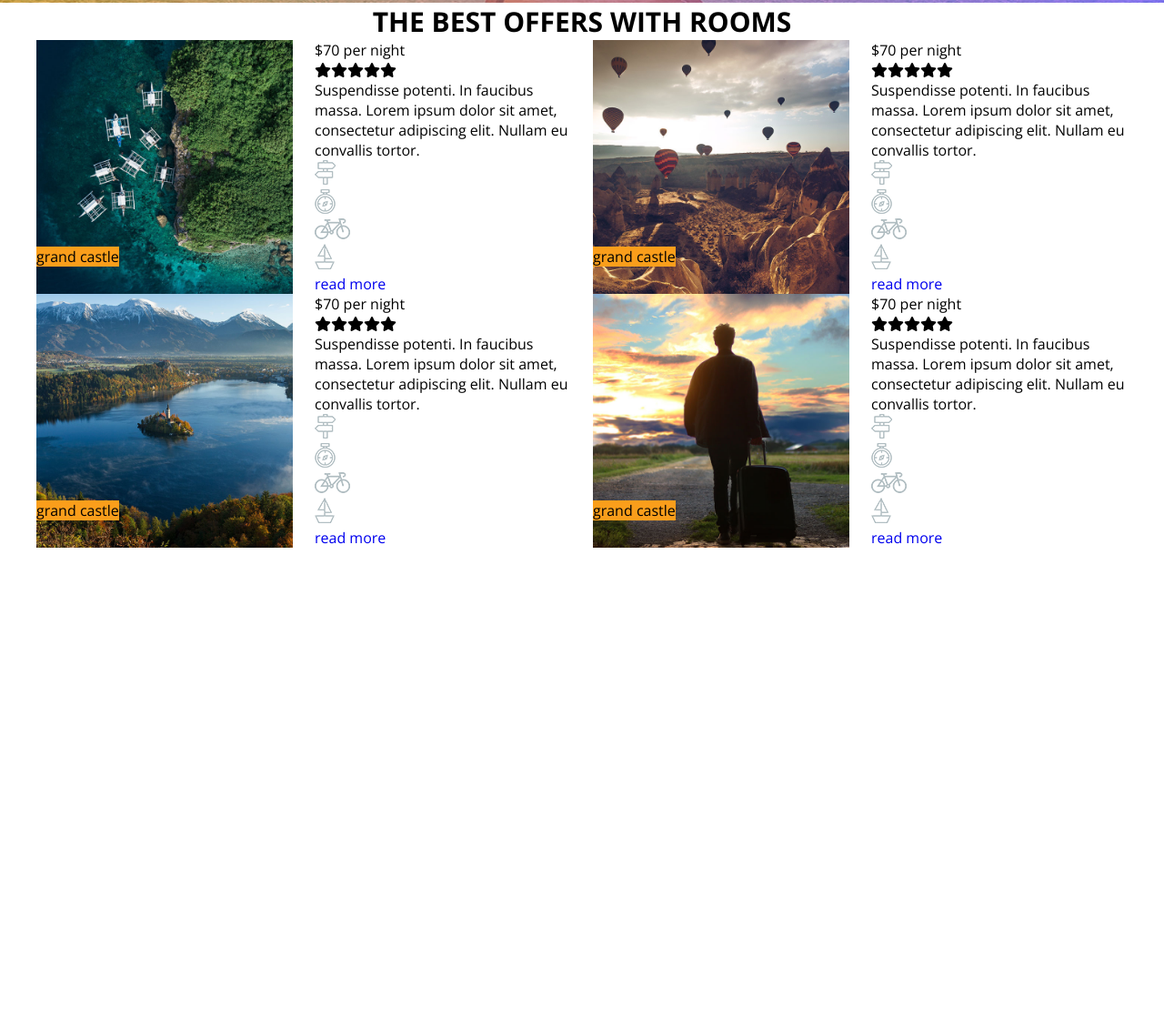
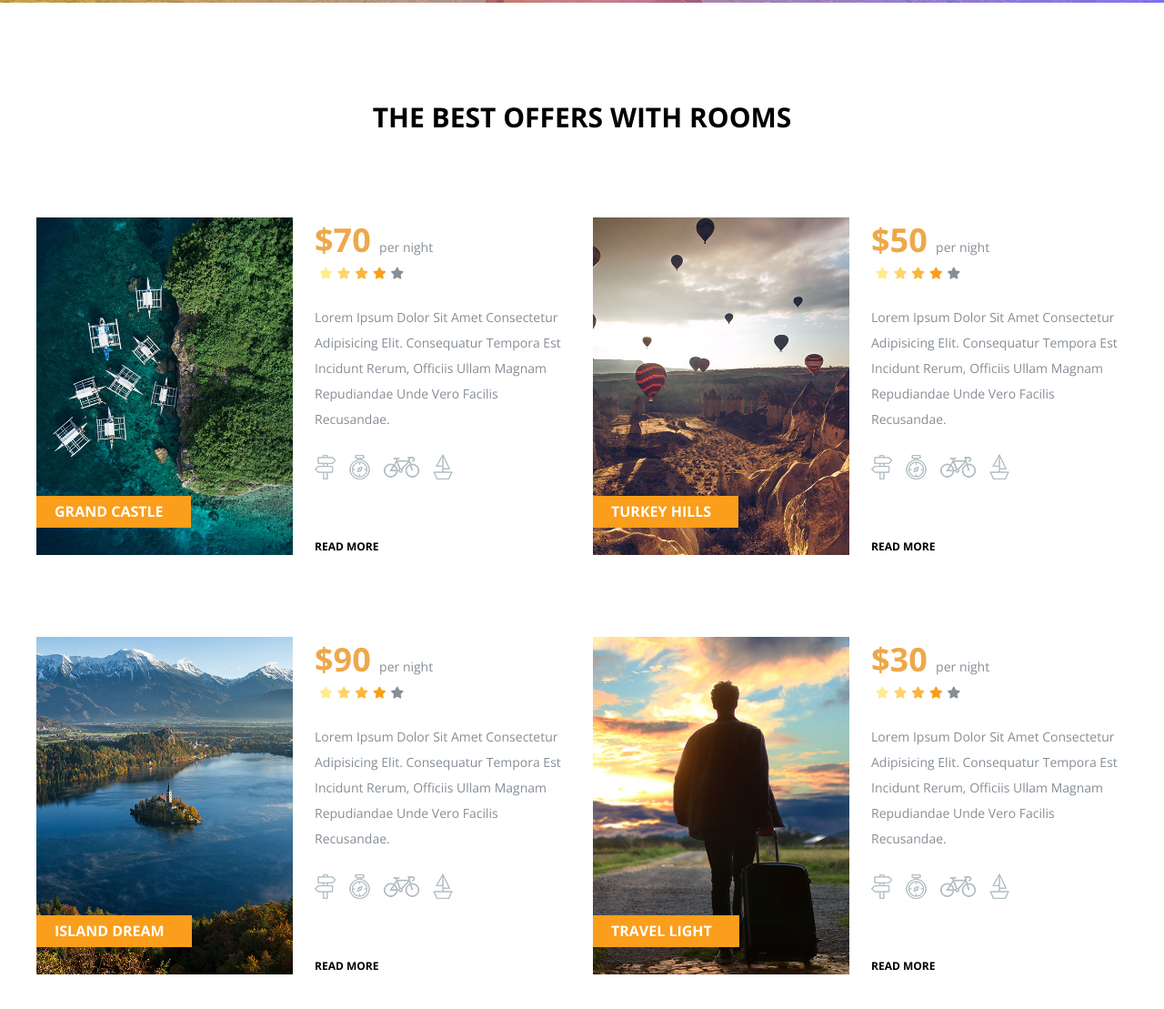
Before and after one commit to Vvilainess/travelix-clone, a website: page index.html in a window 1280 px wide. Shown: the part 2450-3559 px from the top of the page at 91% size. Before the commit the page ends 3052 px from the top, so only its background shows below. Drawn offline with nearby package versions, Linux system fonts and the light colour scheme.

Commit message:
edit offers section

```diff
--- a/index.html
+++ b/index.html
@@ -646,7 +646,7 @@
                                             "
                                         ></div>
                                         <div class="offers-name">
-                                            grand castle
+                                            <a href="#">grand castle</a>
                                         </div>
                                     </div>
                                 </div>
@@ -655,7 +655,7 @@
                                         <div class="offers-price">
                                             $70 <span>per night</span>
                                         </div>
-                                        <div class="offer-rating">
+                                        <div class="offers-rating">
                                             <i class="fas fa-star"></i
                                             ><i class="fas fa-star"></i
                                             ><i class="fas fa-star"></i
@@ -663,13 +663,17 @@
                                             ><i class="fas fa-star"></i>
                                         </div>
                                         <p class="offers-text">
-                                            Suspendisse potenti. In faucibus
-                                            massa. Lorem ipsum dolor sit amet,
-                                            consectetur adipiscing elit. Nullam
-                                            eu convallis tortor.
+                                            Lorem ipsum dolor sit amet
+                                            consectetur adipisicing elit.
+                                            Consequatur tempora est incidunt
+                                            rerum, officiis ullam magnam
+                                            repudiandae unde vero facilis
+                                            recusandae.
                                         </p>
                                         <div class="offers-icons">
-                                            <ul class="offers-icons-list">
+                                            <ul
+                                                class="offers-icons-list d-flex items-center"
+                                            >
                                                 <li class="offers-icon-item">
                                                     <img
                                                         src="./assets/images/post.png"
@@ -716,16 +720,16 @@
                                             "
                                         ></div>
                                         <div class="offers-name">
-                                            grand castle
+                                            <a href="#">turkey hills</a>
                                         </div>
                                     </div>
                                 </div>
                                 <div class="col l-6">
                                     <div class="offers-content">
                                         <div class="offers-price">
-                                            $70 <span>per night</span>
+                                            $50 <span>per night</span>
                                         </div>
-                                        <div class="offer-rating">
+                                        <div class="offers-rating">
                                             <i class="fas fa-star"></i
                                             ><i class="fas fa-star"></i
                                             ><i class="fas fa-star"></i
@@ -733,13 +737,17 @@
                                             ><i class="fas fa-star"></i>
                                         </div>
                                         <p class="offers-text">
-                                            Suspendisse potenti. In faucibus
-                                            massa. Lorem ipsum dolor sit amet,
-                                            consectetur adipiscing elit. Nullam
-                                            eu convallis tortor.
+                                            Lorem ipsum dolor sit amet
+                                            consectetur adipisicing elit.
+                                            Consequatur tempora est incidunt
+                                            rerum, officiis ullam magnam
+                                            repudiandae unde vero facilis
+                                            recusandae.
                                         </p>
                                         <div class="offers-icons">
-                                            <ul class="offers-icons-list">
+                                            <ul
+                                                class="offers-icons-list d-flex items-center"
+                                            >
                                                 <li class="offers-icon-item">
                                                     <img
                                                         src="./assets/images/post.png"
@@ -788,16 +796,16 @@
                                             "
                                         ></div>
                                         <div class="offers-name">
-                                            grand castle
+                                            <a href="#">island dream</a>
                                         </div>
                                     </div>
                                 </div>
                                 <div class="col l-6">
                                     <div class="offers-content">
                                         <div class="offers-price">
-                                            $70 <span>per night</span>
+                                            $90 <span>per night</span>
                                         </div>
-                                        <div class="offer-rating">
+                                        <div class="offers-rating">
                                             <i class="fas fa-star"></i
                                             ><i class="fas fa-star"></i
                                             ><i class="fas fa-star"></i
@@ -805,13 +813,17 @@
                                             ><i class="fas fa-star"></i>
                                         </div>
                                         <p class="offers-text">
-                                            Suspendisse potenti. In faucibus
-                                            massa. Lorem ipsum dolor sit amet,
-                                            consectetur adipiscing elit. Nullam
-                                            eu convallis tortor.
+                                            Lorem ipsum dolor sit amet
+                                            consectetur adipisicing elit.
+                                            Consequatur tempora est incidunt
+                                            rerum, officiis ullam magnam
+                                            repudiandae unde vero facilis
+                                            recusandae.
                                         </p>
                                         <div class="offers-icons">
-                                            <ul class="offers-icons-list">
+                                            <ul
+                                                class="offers-icons-list d-flex items-center"
+                                            >
                                                 <li class="offers-icon-item">
                                                     <img
                                                         src="./assets/images/post.png"
@@ -858,16 +870,16 @@
                                             "
                                         ></div>
                                         <div class="offers-name">
-                                            grand castle
+                                            <a href="#">travel light</a>
                                         </div>
                                     </div>
                                 </div>
                                 <div class="col l-6">
                                     <div class="offers-content">
                                         <div class="offers-price">
-                                            $70 <span>per night</span>
+                                            $30 <span>per night</span>
                                         </div>
-                                        <div class="offer-rating">
+                                        <div class="offers-rating">
                                             <i class="fas fa-star"></i
                                             ><i class="fas fa-star"></i
                                             ><i class="fas fa-star"></i
@@ -875,13 +887,17 @@
                                             ><i class="fas fa-star"></i>
                                         </div>
                                         <p class="offers-text">
-                                            Suspendisse potenti. In faucibus
-                                            massa. Lorem ipsum dolor sit amet,
-                                            consectetur adipiscing elit. Nullam
-                                            eu convallis tortor.
+                                            Lorem ipsum dolor sit amet
+                                            consectetur adipisicing elit.
+                                            Consequatur tempora est incidunt
+                                            rerum, officiis ullam magnam
+                                            repudiandae unde vero facilis
+                                            recusandae.
                                         </p>
                                         <div class="offers-icons">
-                                            <ul class="offers-icons-list">
+                                            <ul
+                                                class="offers-icons-list d-flex items-center"
+                                            >
                                                 <li class="offers-icon-item">
                                                     <img
                                                         src="./assets/images/post.png"
--- a/scss/_offers.scss
+++ b/scss/_offers.scss
@@ -1,4 +1,5 @@
 #offers {
+    padding: 105px 0 43px 0;
     .heading-container {
         .offers__heading {
             display: block;
@@ -10,6 +11,7 @@
         }
     }
     .offers-item {
+        margin-top: 90px;
         .offers-image-container {
             position: relative;
             width: 100%;
@@ -29,6 +31,85 @@
                 bottom: 30px;
                 left: 0;
                 background-color: var(--yellow);
+                a {
+                    color: var(--white);
+                    font-size: 16px;
+                    font-weight: 700;
+                    line-height: 35px;
+                    text-transform: uppercase;
+                    text-align: center;
+                    padding-left: 20px;
+                    padding-right: 30px;
+                }
+            }
+        }
+        .offers-content {
+            .offers-price {
+                color: #eda84a;
+                font-size: 36px;
+                font-weight: 700;
+                text-transform: uppercase;
+                span {
+                    color: var(--gray);
+                    font-size: 14px;
+                    font-weight: 400;
+                    text-transform: lowercase;
+                }
+            }
+            .offers-rating {
+                margin-bottom: 25px;
+                .fas {
+                    font-size: 13px;
+                    margin-left: 5px;
+                    z-index: 3;
+                    &:first-child {
+                        color: #ffeb8d;
+                    }
+                    &:nth-child(2) {
+                        color: #fed46b;
+                    }
+                    &:nth-child(3) {
+                        color: #fbb53d;
+                    }
+                    &:nth-child(4) {
+                        color: #fa9e1b;
+                    }
+                    &:last-child {
+                        color: var(--gray);
+                    }
+                }
+            }
+            .offers-text {
+                color: var(--gray);
+                font-size: 14px;
+                font-weight: 400;
+                text-transform: capitalize;
+                line-height: 2;
+                margin-bottom: 24px;
+            }
+            .offers-icons {
+                margin-bottom: 56px;
+                .offers-icons-list {
+                    .offers-icon-item {
+                        padding-right: 15px;
+                    }
+                }
+            }
+            .offers-readmore {
+                a {
+                    color: var(--black);
+                    font-size: 12px;
+                    font-weight: 700;
+                    text-transform: uppercase;
+                    transition: all 100ms ease-in;
+                    -webkit-transition: all 100ms ease-in;
+                    -moz-transition: all 100ms ease-in;
+                    -ms-transition: all 100ms ease-in;
+                    -o-transition: all 100ms ease-in;
+                    &:hover {
+                        color: #fa9e1b;
+                    }
+                }
             }
         }
     }
```
Also changed, not shown: assets/css/style.css, 1 other file.
